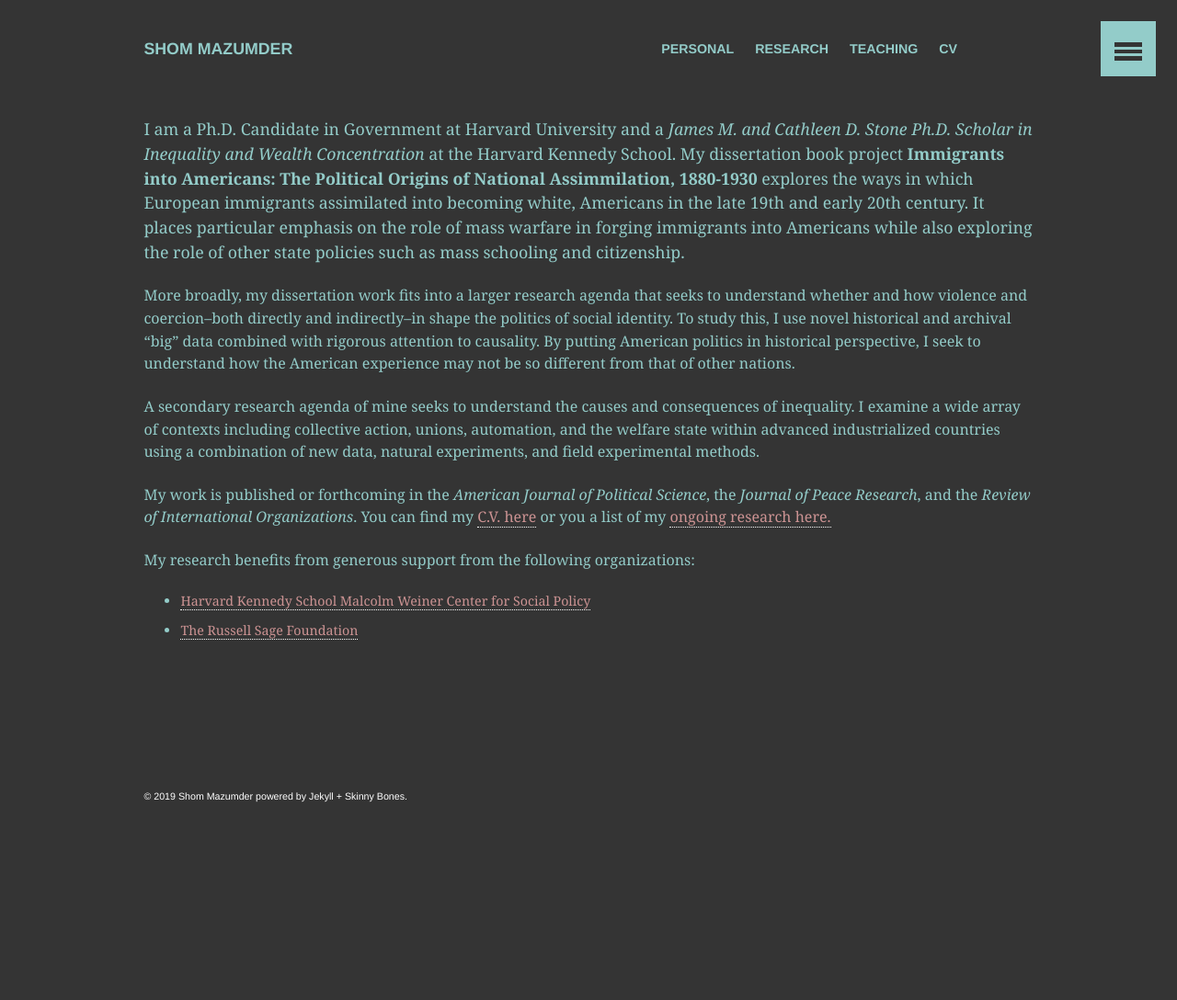
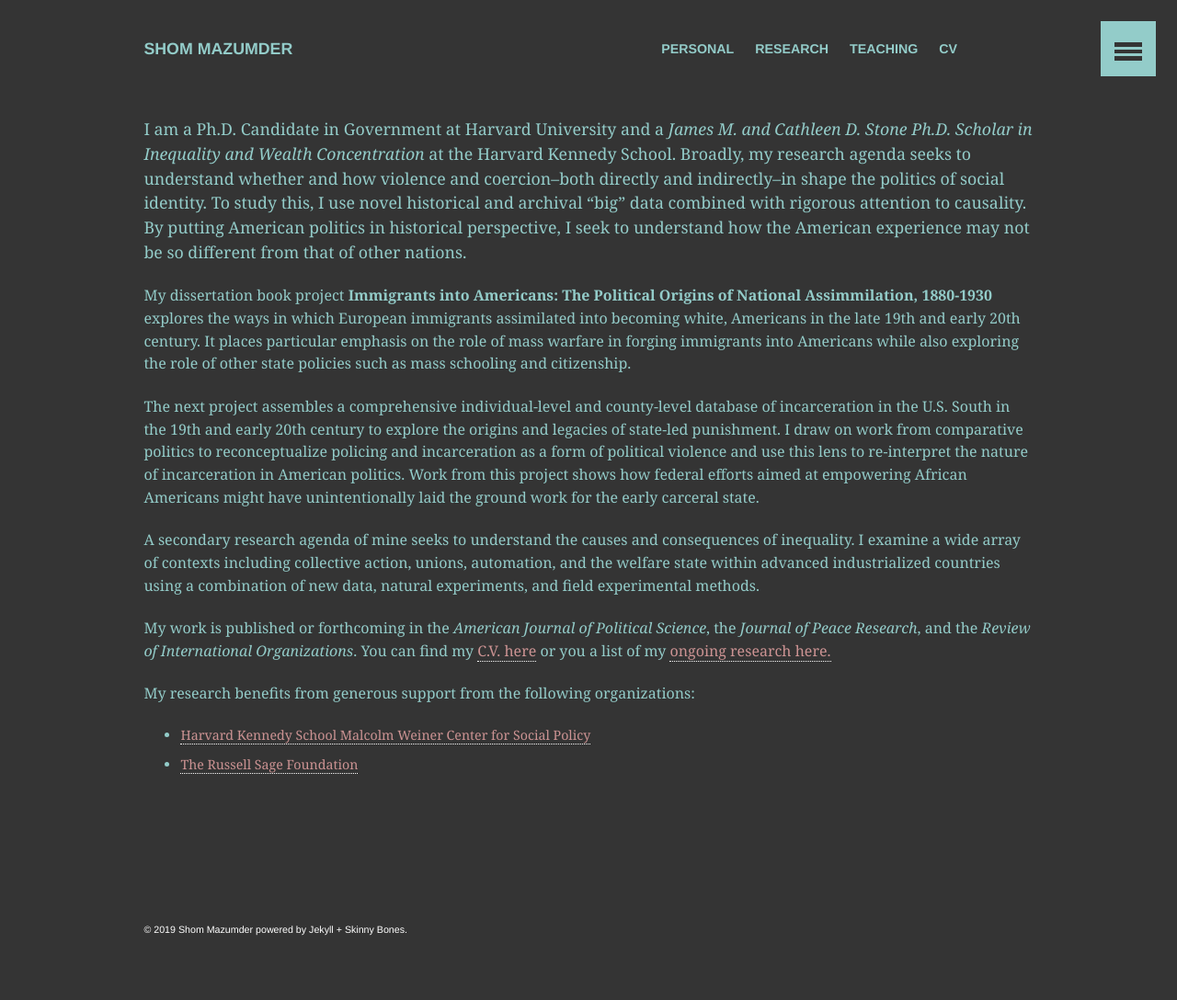
Before and after one commit to shommazumder/shommazumder.github.io-archive, a Jekyll site: the page built from index.md, in a window 1280 px wide. Shown: the whole page at 92% size. Built offline with Jekyll 4.4.1, drawn with Linux system fonts in a browser that asks for light colours; before the commit the page ends 943 px from its top, so only the background shows below that.

Commit message:
updated front page

```diff
--- a/index.md
+++ b/index.md
@@ -4,9 +4,11 @@
 title: ""
 ---
 
-I am a Ph.D. Candidate in Government at Harvard University and a *James M. and Cathleen D. Stone Ph.D. Scholar in Inequality and Wealth Concentration* at the Harvard Kennedy School. My dissertation book project **Immigrants into Americans: The Political Origins of National Assimmilation, 1880-1930** explores the ways in which European immigrants assimilated into becoming white, Americans in the late 19th and early 20th century. It places particular emphasis on the role of mass warfare in forging immigrants into Americans while also exploring the role of other state policies such as mass schooling and citizenship.
+I am a Ph.D. Candidate in Government at Harvard University and a *James M. and Cathleen D. Stone Ph.D. Scholar in Inequality and Wealth Concentration* at the Harvard Kennedy School. Broadly, my research agenda seeks to understand whether and how violence and coercion--both directly and indirectly--in shape the politics of social identity. To study this, I use novel historical and archival "big" data combined with rigorous attention to causality. By putting American politics in historical perspective, I seek to understand how the American experience may not be so different from that of other nations.
 
-More broadly, my dissertation work fits into a larger research agenda that seeks to understand whether and how violence and coercion--both directly and indirectly--in shape the politics of social identity. To study this, I use novel historical and archival "big" data combined with rigorous attention to causality. By putting American politics in historical perspective, I seek to understand how the American experience may not be so different from that of other nations.
+My dissertation book project **Immigrants into Americans: The Political Origins of National Assimmilation, 1880-1930** explores the ways in which European immigrants assimilated into becoming white, Americans in the late 19th and early 20th century. It places particular emphasis on the role of mass warfare in forging immigrants into Americans while also exploring the role of other state policies such as mass schooling and citizenship.
+
+The next project assembles a comprehensive individual-level and county-level database of incarceration in the U.S. South in the 19th and early 20th century to explore the origins and legacies of state-led punishment. I draw on work from comparative politics to reconceptualize policing and incarceration as a form of political violence and use this lens to re-interpret the nature of incarceration in American politics. Work from this project shows how federal efforts aimed at empowering African Americans might have unintentionally laid the ground work for the early carceral state.
 
 A secondary research agenda of mine seeks to understand the causes and consequences of inequality. I examine a wide array of contexts including collective action, unions, automation, and the welfare state within advanced industrialized countries using a combination of new data, natural experiments, and field experimental methods.
 
```
